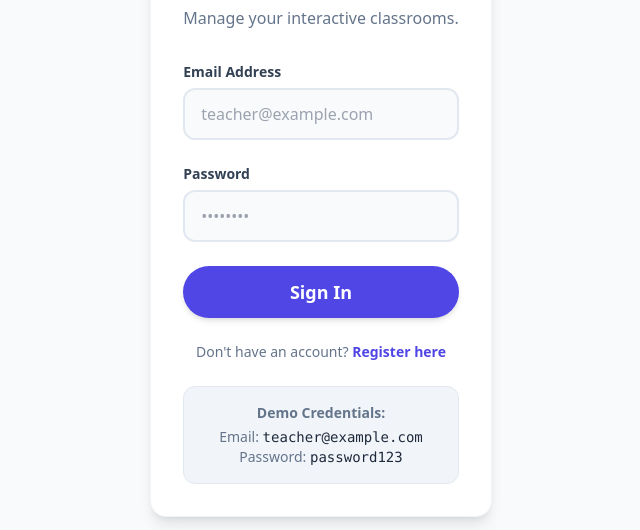
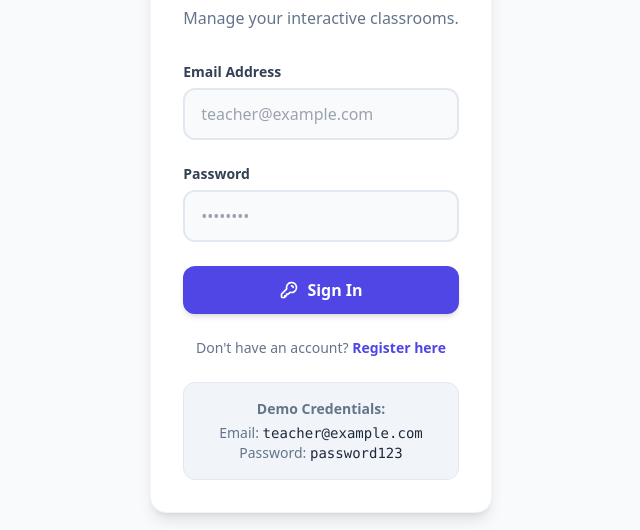
Before and after one commit to Mahbub0001/realtime_quiz_web, a React app in the folder frontend/: page /login in a window 1280 px wide. Shown: the part 287-817 px from the top of the page, without its empty margins (319-959 px from the left). Built offline with nearby package versions, Linux system fonts and the light colour scheme; no server answers; the HTML template or start-up script is replaced by a standard one.

Commit message:
feat: optimistic UI for login + shake/bounce-in animations

```diff
--- a/frontend/src/pages/TeacherLogin.jsx
+++ b/frontend/src/pages/TeacherLogin.jsx
@@ -12,6 +12,8 @@ export default function TeacherLogin() {
   const [password, setPassword] = useState('');
   const [error, setError] = useState('');
   const [loading, setLoading] = useState(false);
+  // Optimistic UI: show success state before navigation
+  const [success, setSuccess] = useState(false);
 
   const handleLogin = async (e) => {
     e.preventDefault();
@@ -21,10 +23,14 @@ export default function TeacherLogin() {
     try {
       const response = await client.post('/auth/login', { email, password });
       localStorage.setItem('teacher_token', response.data.access_token);
-      navigate('/teacher');
+
+      // Optimistic UI: show success immediately, then navigate
+      setSuccess(true);
+      setTimeout(() => navigate('/teacher'), 600);
+
     } catch (err) {
+      setSuccess(false);
       if (err.response) {
-        // Server responded with an error status
         const detail = err.response.data?.detail;
         if (err.response.status === 401) {
           setError('Invalid email or password.');
@@ -32,7 +38,6 @@ export default function TeacherLogin() {
           setError(detail || `Server error (${err.response.status})`);
         }
       } else if (err.request) {
-        // Request was made but no response received (network/CORS issue)
         const targetUrl = err.config ? `${err.config.baseURL || ''}${err.config.url || ''}` : 'unknown URL';
         setError(`Cannot reach the server at: ${targetUrl}. Please check your Vercel environment variables and redeploy.`);
       } else {
@@ -47,6 +52,7 @@ export default function TeacherLogin() {
     <div className="min-h-screen bg-slate-50 flex items-center justify-center p-4">
       <div className="flex flex-col items-center gap-6">
         <img src={logo} alt="University Logo" className="w-28 h-28 object-contain drop-shadow-lg" />
+
         <Card className="w-full max-w-md p-8 animate-slide-up">
           <div className="text-center mb-8">
             <div className="text-5xl mb-4">👨‍🏫</div>
@@ -54,6 +60,21 @@ export default function TeacherLogin() {
             <p className="text-slate-500 mt-2">Manage your interactive classrooms.</p>
           </div>
 
+          {/* Success overlay */}
+          {success && (
+            <div className="flex flex-col items-center justify-center py-8 gap-4 animate-fade-in">
+              <div className="w-16 h-16 rounded-full bg-green-100 flex items-center justify-center animate-bounce-in">
+                <svg className="w-9 h-9 text-green-500" fill="none" viewBox="0 0 24 24" stroke="currentColor" strokeWidth={2.5}>
+                  <path strokeLinecap="round" strokeLinejoin="round" d="M5 13l4 4L19 7" />
+                </svg>
+              </div>
+              <p className="text-green-600 font-bold text-lg">Signed in successfully!</p>
+              <p className="text-slate-400 text-sm">Redirecting to dashboard...</p>
+            </div>
+          )}
+
+          {/* Login form — hidden after success */}
+          {!success && (
             <form onSubmit={handleLogin} className="space-y-6">
               <Input
                 label="Email Address"
@@ -70,11 +91,44 @@ export default function TeacherLogin() {
                 placeholder="••••••••"
               />
 
-          {error && <div className="text-danger-600 text-sm text-center font-bold">{error}</div>}
+              {error && (
+                <div className="flex items-center gap-2 bg-red-50 border border-red-200 text-red-600 text-sm font-semibold px-4 py-3 rounded-xl animate-shake">
+                  <span>⚠️</span>
+                  <span>{error}</span>
+                </div>
+              )}
 
-          <Button type="submit" disabled={loading} className="w-full">
-            {loading ? 'Signing in...' : 'Sign In'}
-          </Button>
+              {/* Animated submit button */}
+              <button
+                type="submit"
+                disabled={loading}
+                className={`
+                  w-full py-3 px-6 rounded-xl font-bold text-white text-base
+                  transition-all duration-200 relative overflow-hidden
+                  ${loading
+                    ? 'bg-indigo-400 cursor-not-allowed'
+                    : 'bg-indigo-600 hover:bg-indigo-700 active:scale-[0.98] shadow-md hover:shadow-indigo-200 hover:shadow-lg'
+                  }
+                `}
+              >
+                {loading ? (
+                  <span className="flex items-center justify-center gap-3">
+                    {/* Animated spinner */}
+                    <svg className="w-5 h-5 animate-spin" fill="none" viewBox="0 0 24 24">
+                      <circle className="opacity-25" cx="12" cy="12" r="10" stroke="currentColor" strokeWidth="4" />
+                      <path className="opacity-75" fill="currentColor" d="M4 12a8 8 0 018-8v8z" />
+                    </svg>
+                    Signing in...
+                  </span>
+                ) : (
+                  <span className="flex items-center justify-center gap-2">
+                    <svg className="w-5 h-5" fill="none" viewBox="0 0 24 24" stroke="currentColor" strokeWidth={2}>
+                      <path strokeLinecap="round" strokeLinejoin="round" d="M15 7a2 2 0 012 2m4 0a6 6 0 01-7.743 5.743L11 17H9v2H7v2H4a1 1 0 01-1-1v-2.586a1 1 0 01.293-.707l5.964-5.964A6 6 0 1121 9z" />
+                    </svg>
+                    Sign In
+                  </span>
+                )}
+              </button>
 
               <p className="text-center text-sm text-slate-500 mt-2">
                 Don&apos;t have an account?{' '}
@@ -89,6 +143,7 @@ export default function TeacherLogin() {
                 <p>Password: <span className="text-slate-800 font-mono">password123</span></p>
               </div>
             </form>
+          )}
         </Card>
       </div>
     </div>
--- a/frontend/tailwind.config.js
+++ b/frontend/tailwind.config.js
@@ -33,6 +33,8 @@ export default {
         'fade-in':    'fadeIn 0.3s ease-out',
         'slide-up':   'slideUp 0.4s ease-out',
         'pulse-fast': 'pulse 1s cubic-bezier(0.4, 0, 0.6, 1) infinite',
+        'shake':      'shake 0.4s ease-in-out',
+        'bounce-in':  'bounceIn 0.5s cubic-bezier(0.36, 0.07, 0.19, 0.97)',
       },
       keyframes: {
         fadeIn: {
@@ -43,6 +45,21 @@ export default {
           '0%':   { opacity: '0', transform: 'translateY(20px)' },
           '100%': { opacity: '1', transform: 'translateY(0)' },
         },
+        shake: {
+          '0%, 100%': { transform: 'translateX(0)' },
+          '15%':      { transform: 'translateX(-6px)' },
+          '30%':      { transform: 'translateX(6px)' },
+          '45%':      { transform: 'translateX(-4px)' },
+          '60%':      { transform: 'translateX(4px)' },
+          '75%':      { transform: 'translateX(-2px)' },
+          '90%':      { transform: 'translateX(2px)' },
+        },
+        bounceIn: {
+          '0%':   { transform: 'scale(0)', opacity: '0' },
+          '60%':  { transform: 'scale(1.2)', opacity: '1' },
+          '80%':  { transform: 'scale(0.9)' },
+          '100%': { transform: 'scale(1)' },
+        },
       },
     },
   },
```
Lines whose indentation alone changed are shown as unchanged.
